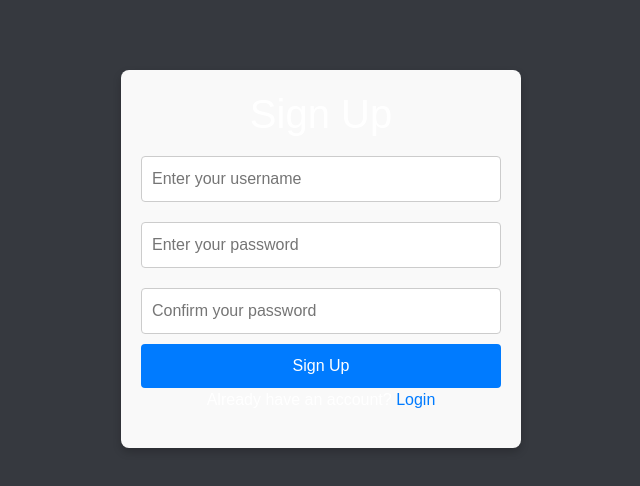
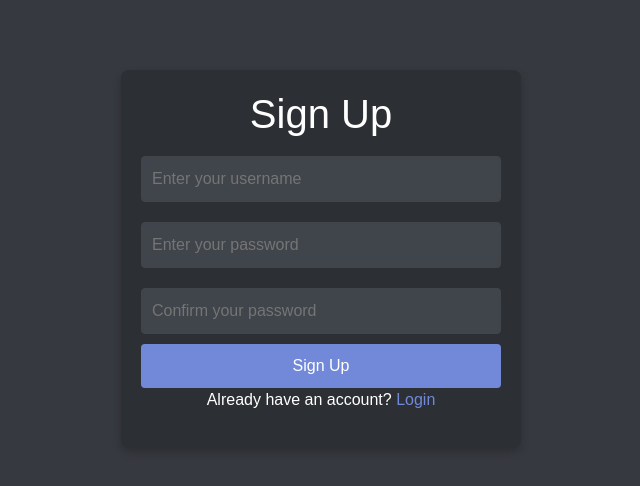
Before and after one commit to nicoleye301/Hermes-app, a React (Create React App) app: page /signup in a window 1280 px wide. Shown: the top 486 px of the page, without its empty margins (319-959 px from the left). Built offline with nearby package versions, Linux system fonts and the light colour scheme; no server answers.

Commit message:
UI changes to Signup page

```diff
--- a/src/components/Signup.js
+++ b/src/components/Signup.js
@@ -80,7 +80,8 @@ const styles = {
     padding: '20px',
     boxShadow: '0 4px 8px rgba(0, 0, 0, 0.2)',
     borderRadius: '8px',
-    backgroundColor: '#f9f9f9',
+    backgroundColor: '#2c2f33',
+    color: '#ffffff',
   },
   form: {
     display: 'flex',
@@ -90,13 +91,15 @@ const styles = {
     margin: '10px 0',
     padding: '10px',
     fontSize: '16px',
-    border: '1px solid #ccc',
+    border: '1px solid #42454a',
     borderRadius: '4px',
+    backgroundColor: '#40444b',
+    color: '#ffffff',
   },
   button: {
     padding: '10px',
     fontSize: '16px',
-    backgroundColor: '#007bff',
+    backgroundColor: '#7289da',
     color: 'white',
     border: 'none',
     borderRadius: '4px',
@@ -108,7 +111,7 @@ const styles = {
     marginBottom: '10px',
   },
   link: {
-    color: '#007bff',
+    color: '#7289da',
     cursor: 'pointer',
   },
 };
```
